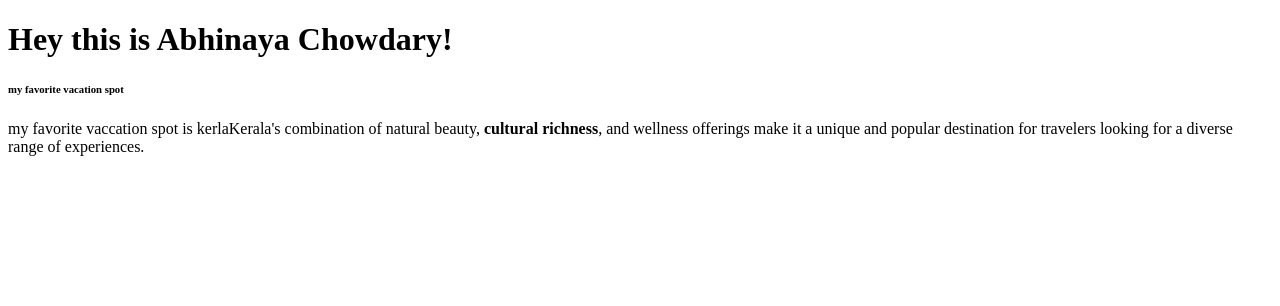
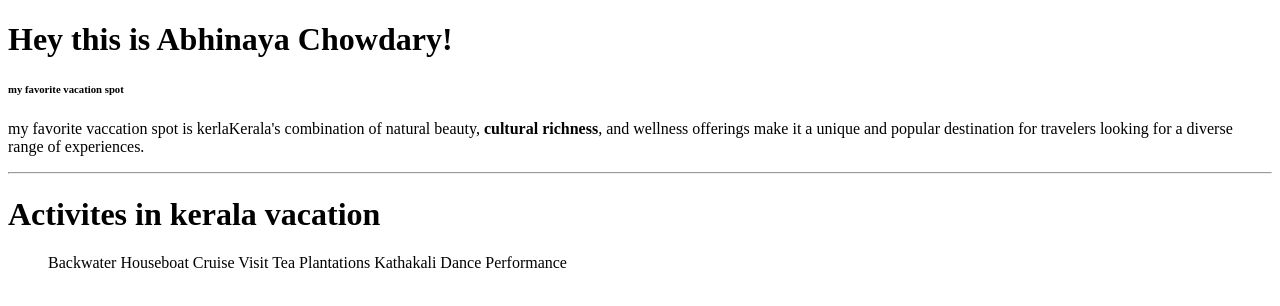
Before and after one commit to 44-563-WebApps-F23/44563-webapps-f23-assignment3-AbhinayaTanniru, a plain HTML site: page index.html in a window 1280 px wide. Drawn offline with Linux system fonts and the light colour scheme.

Commit message:
modified index.html

```diff
--- a/index.html
+++ b/index.html
@@ -12,5 +12,12 @@
         </h1>
         <h6>my favorite vacation spot</h6>
         <p><b></b>my favorite vaccation spot is kerla</b>Kerala's combination of natural beauty, <b>cultural richness</b>, and wellness offerings make it a unique and popular destination for travelers looking for a diverse range of experiences.</p>
+        <hr>
+        <h1>Activites in kerala vacation</h1>
+        <ol>
+            <l>Backwater Houseboat Cruise</l>
+            <l>Visit Tea Plantations</l>
+            <l>Kathakali Dance Performance</l>
+        </ol>
     </body>
 </html>
```
